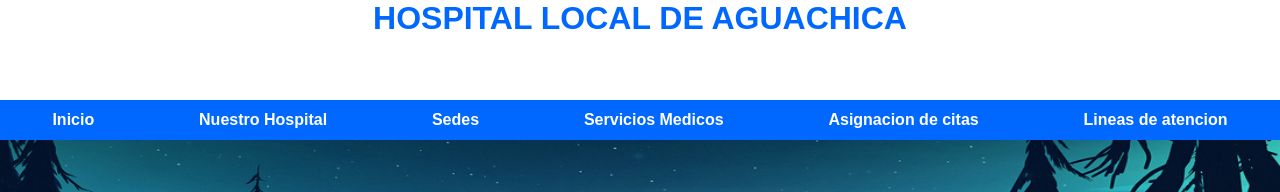
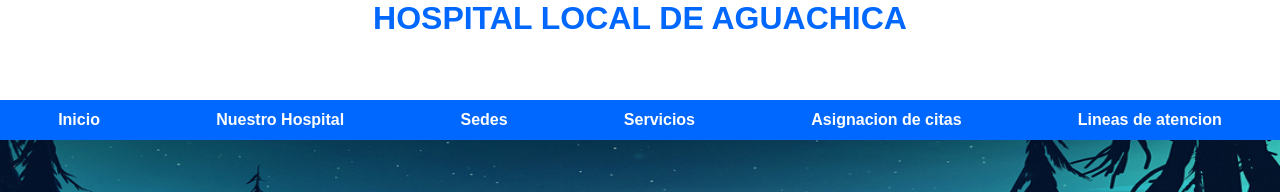
Before and after one commit to keymer2000/Practica-Git, a plain HTML site: page index.html in a window 1280 px wide. Shown: the top 192 px of the page. Drawn offline with Linux system fonts and the light colour scheme.

```diff
--- a/index.html
+++ b/index.html
@@ -48,7 +48,7 @@
 							</ul>
 						</li>
 						<li><a href="">Sedes</a></li>
-						<li><a href="">Servicios Medicos</a></li>
+						<li><a href="">Servicios</a></li>
 						<li><a href="">Asignacion de citas</a></li>
 						<li><a href="">Lineas de atencion</a></li>
 					</ul>
```
